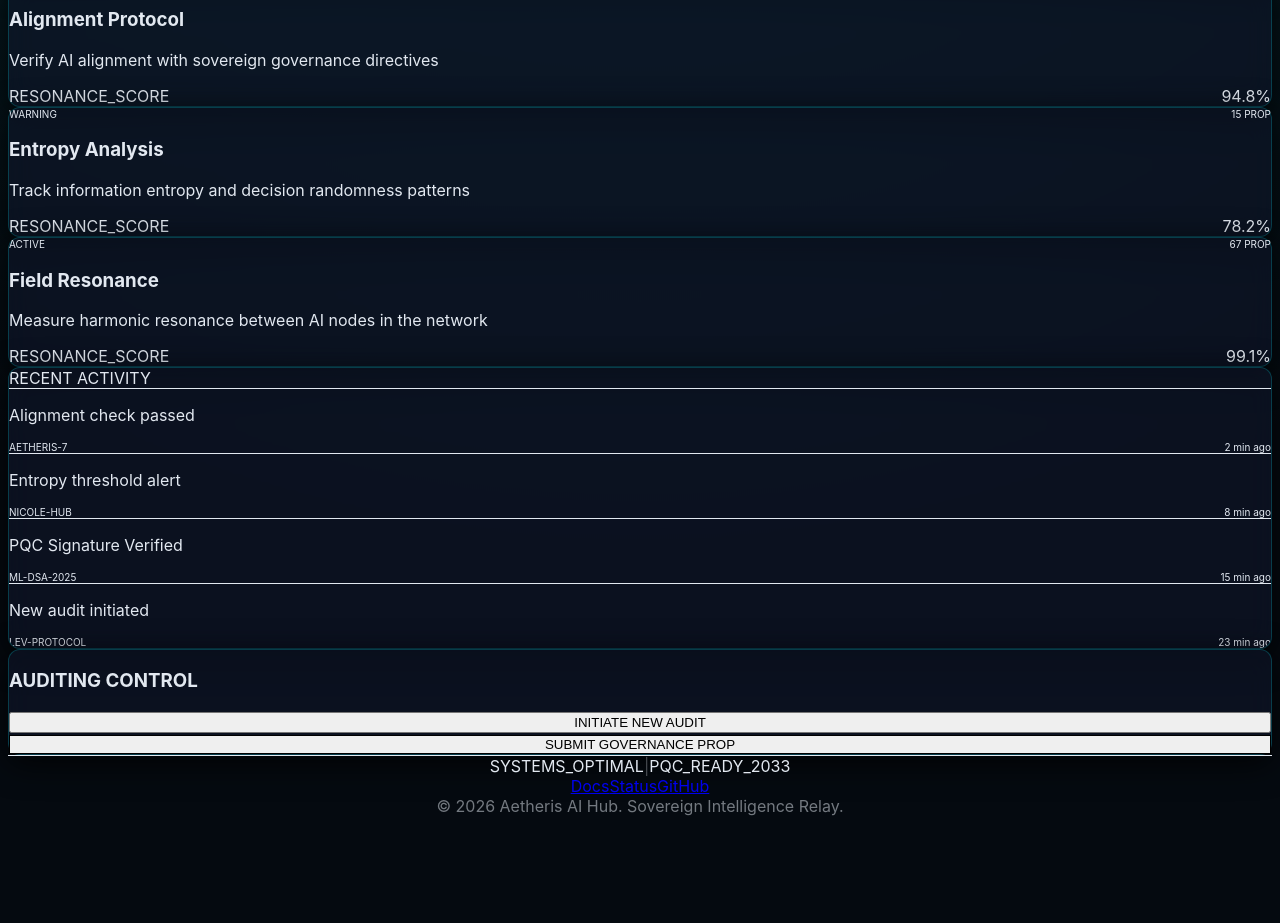
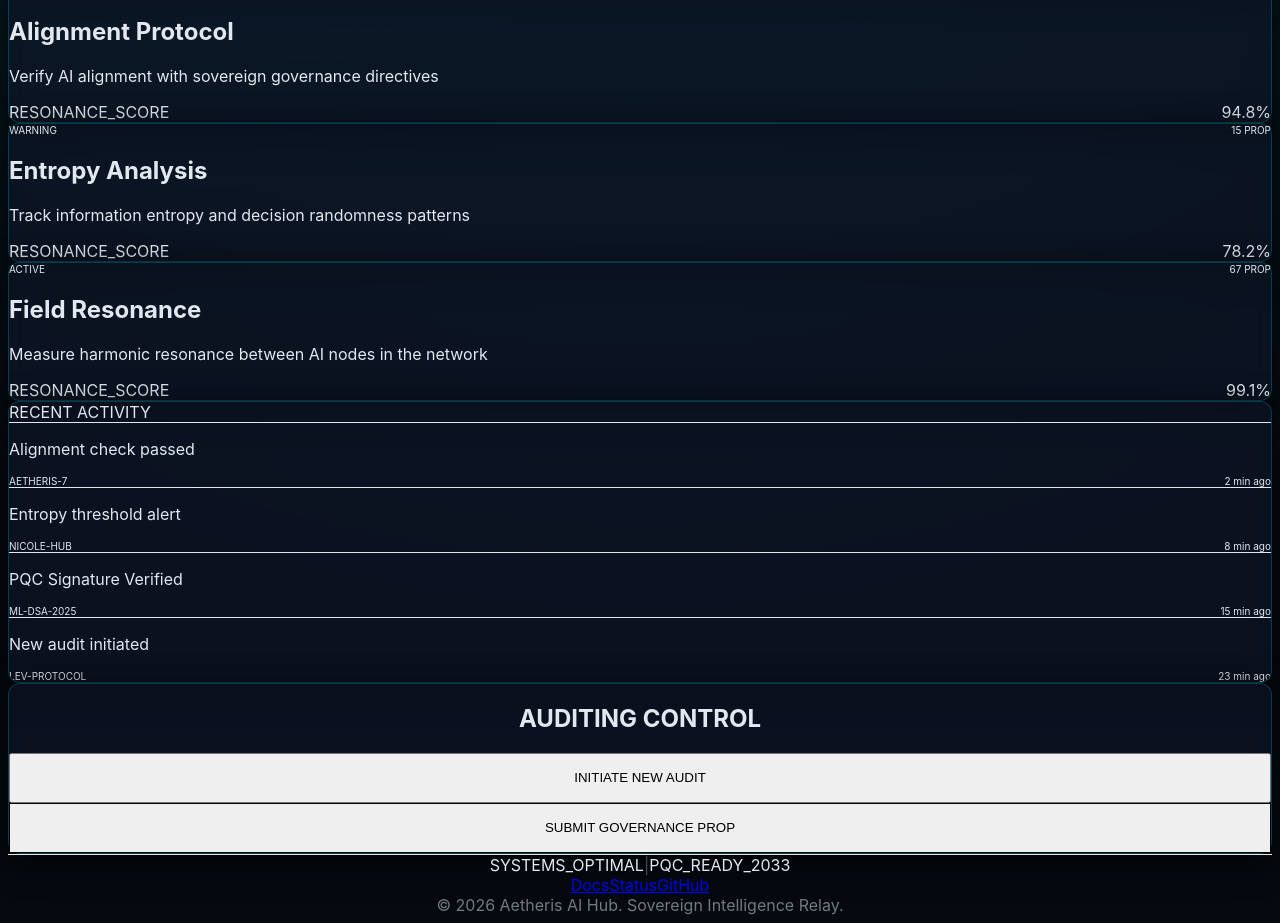
Before and after one commit to FREEqueenC/aetherisx-stream, a Next.js app: page /quantum in a window 1280 px wide. Shown: the part 520-1443 px from the top of the page. Before the commit the page ends 1344 px from the top, so only its background shows below. Built offline with nearby package versions, Linux system fonts and the light colour scheme.

Commit message:
Fix accessibility issues (heading order and touch targets) identified in audit

```diff
--- a/src/app/page.tsx
+++ b/src/app/page.tsx
@@ -45,33 +45,33 @@ export default function HomePage() {
         </div>
 
         {/* Hub Navigator */}
-        <div className="grid grid-cols-1 sm:grid-cols-2 lg:grid-cols-3 gap-6 pt-12 text-left">
+        <div className="grid grid-cols-1 sm:grid-cols-2 lg:grid-cols-3 gap-8 pt-12 text-left">
 
           <Link href="/quantum" className="holographic-card p-6 group">
-            <h3 className="text-lg font-bold text-foreground mb-2 group-hover:text-primary transition-colors">Quantum Auditing</h3>
+            <h2 className="text-lg font-bold text-foreground mb-2 group-hover:text-primary transition-colors">Quantum Auditing</h2>
             <p className="text-sm text-muted-foreground">Monitor AI decision coherence across parallel inference pathways and PQC readiness.</p>
           </Link>
 
           <Link href="/infrastructure" className="holographic-card p-6 group">
-            <h3 className="text-lg font-bold text-foreground mb-2 group-hover:text-primary transition-colors">Infrastructure Intelligence</h3>
+            <h2 className="text-lg font-bold text-foreground mb-2 group-hover:text-primary transition-colors">Infrastructure Intelligence</h2>
             <p className="text-sm text-muted-foreground">Operational surveillance and leak detection across enterprise data grids (L5 Depth).</p>
           </Link>
 
           <Link href="/ai" className="holographic-card p-6 group">
-            <h3 className="text-lg font-bold text-foreground mb-2 group-hover:text-primary transition-colors">Intelligence Relay</h3>
+            <h2 className="text-lg font-bold text-foreground mb-2 group-hover:text-primary transition-colors">Intelligence Relay</h2>
             <p className="text-sm text-muted-foreground">Direct interface with NICOLE. Synchronizing Biosphere DNA with Datasphere integrity.</p>
           </Link>
 
         </div>
 
         {/* Action Buttons */}
-        <div className="flex flex-col sm:flex-row items-center justify-center gap-6 pt-8">
+        <div className="flex flex-col sm:flex-row items-center justify-center gap-8 pt-12">
           <Link href="/verify" className="w-full sm:w-auto">
-            <button className="w-full px-10 py-4 bg-primary text-background font-bold rounded-xl hover:scale-105 transition-all shadow-xl shadow-primary/25">
+            <button className="w-full sm:w-auto px-12 py-5 bg-primary text-background font-bold rounded-xl hover:scale-105 transition-all shadow-xl shadow-primary/25 min-h-[60px]">
               INITIATE CLEARANCE
             </button>
           </Link>
-          <button className="w-full sm:w-auto px-10 py-4 border border-primary/40 text-primary font-bold rounded-xl hover:bg-primary/10 transition-all">
+          <button className="w-full sm:w-auto px-12 py-5 border border-primary/40 text-primary font-bold rounded-xl hover:bg-primary/10 transition-all min-h-[60px]">
             VIEW DOCUMENTATION
           </button>
         </div>
--- a/src/app/quantum/page.tsx
+++ b/src/app/quantum/page.tsx
@@ -110,7 +110,7 @@ export default function QuantumAuditPage() {
                   </div>
                   <span className="text-[10px] font-mono text-primary/40">{module.proposals} PROP</span>
                 </div>
-                <h3 className="text-lg font-bold text-foreground mb-2 group-hover:text-primary transition-colors">{module.name}</h3>
+                <h2 className="text-lg font-bold text-foreground mb-2 group-hover:text-primary transition-colors">{module.name}</h2>
                 <p className="text-sm text-muted-foreground mb-6 line-clamp-2">{module.description}</p>
                 <div className="space-y-2">
                   <div className="flex justify-between text-xs font-mono">
@@ -149,12 +149,12 @@ export default function QuantumAuditPage() {
             </div>
           </div>
 
-          <div className="holographic-card p-6 space-y-4">
-            <h3 className="text-md font-bold text-foreground mb-4 uppercase tracking-widest">Auditing Control</h3>
-            <button className="w-full py-3 bg-primary text-background font-bold rounded-lg hover:scale-[1.02] transition-all shadow-lg shadow-primary/20">
+          <div className="holographic-card p-6 space-y-6">
+            <h2 className="text-md font-bold text-foreground mb-4 uppercase tracking-widest text-center">Auditing Control</h2>
+            <button className="w-full py-4 bg-primary text-background font-bold rounded-lg hover:scale-[1.02] transition-all shadow-lg shadow-primary/20 min-h-[50px]">
               INITIATE NEW AUDIT
             </button>
-            <button className="w-full py-3 border border-primary/20 text-foreground font-bold rounded-lg hover:bg-primary/5 transition-all text-sm">
+            <button className="w-full py-4 border border-primary/20 text-foreground font-bold rounded-lg hover:bg-primary/5 transition-all text-sm min-h-[50px]">
               SUBMIT GOVERNANCE PROP
             </button>
           </div>
```
